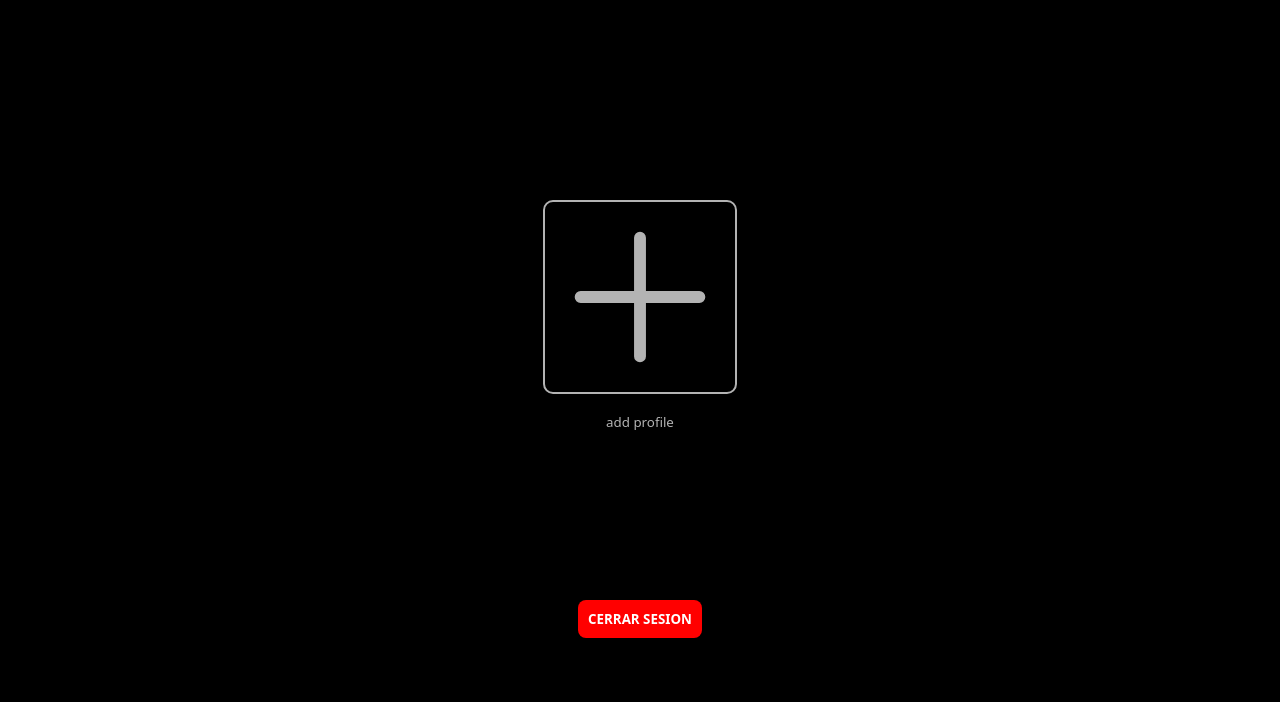
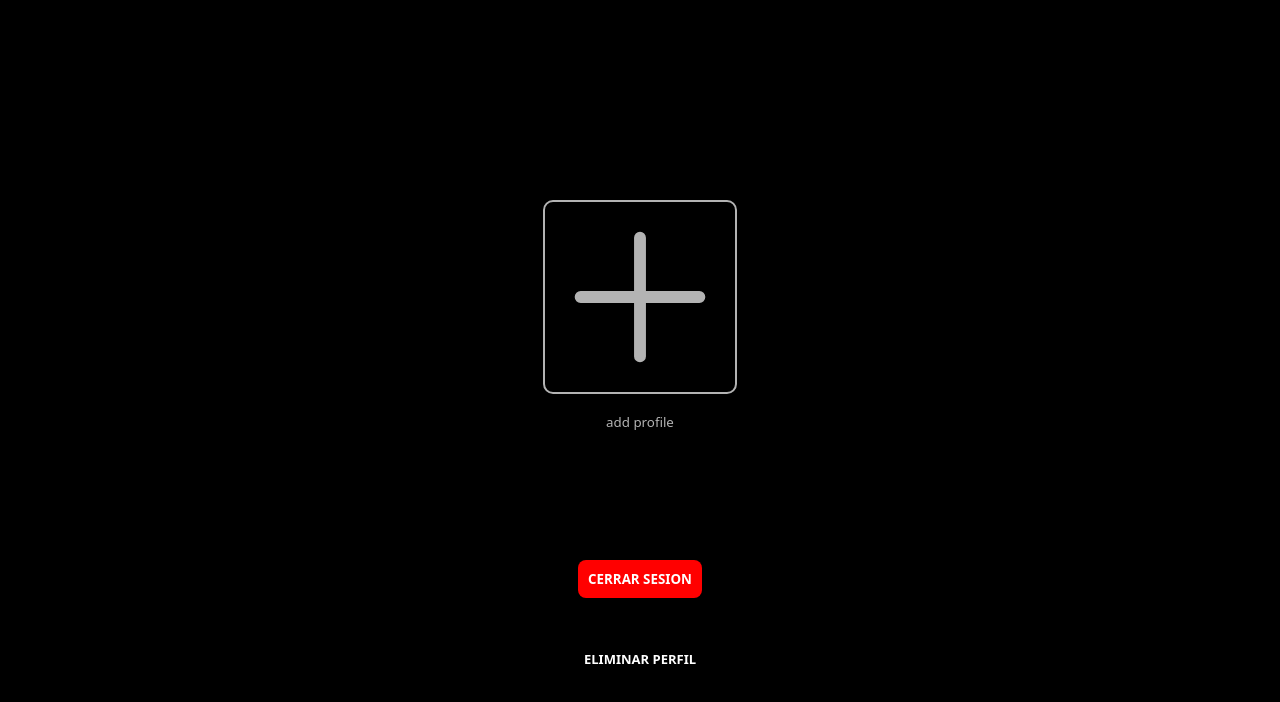
Before and after one commit to LuisF1203/CineWave, a plain HTML site: page client/views/profiles.html in a window 1280 px wide. Shown: the part 82-784 px from the top of the page. Drawn offline with Linux system fonts and the light colour scheme; no server answers.

Commit message:
Boton para eliminar perfil

```diff
--- a/client/views/profiles.html
+++ b/client/views/profiles.html
@@ -47,8 +47,11 @@
                     </button>
                 </div>
             </div>
-            <button onclick="logOut()" id="logoutButton" style="position: fixed; bottom: 10%; background-color: red; color: white; border: none; outline: none; padding: 10px; border-radius: 0.5rem; cursor: pointer;">
+            <button onclick="logOut()" id="logoutButton" style="position: fixed; bottom: 15%; background-color: red; color: white; border: none; outline: none; padding: 10px; border-radius: 0.5rem; cursor: pointer;">
                 <strong>CERRAR SESION</strong>
+            </button>
+            <button  style="position: fixed; bottom:5%;  background-color: rgb(0,0,0); color: white; border: none; outline: none; padding: 10px; border-radius: 0.5rem; cursor: pointer; font-size: small;">
+                <strong>ELIMINAR PERFIL</strong>
             </button>
         </div>
     </div>
```
